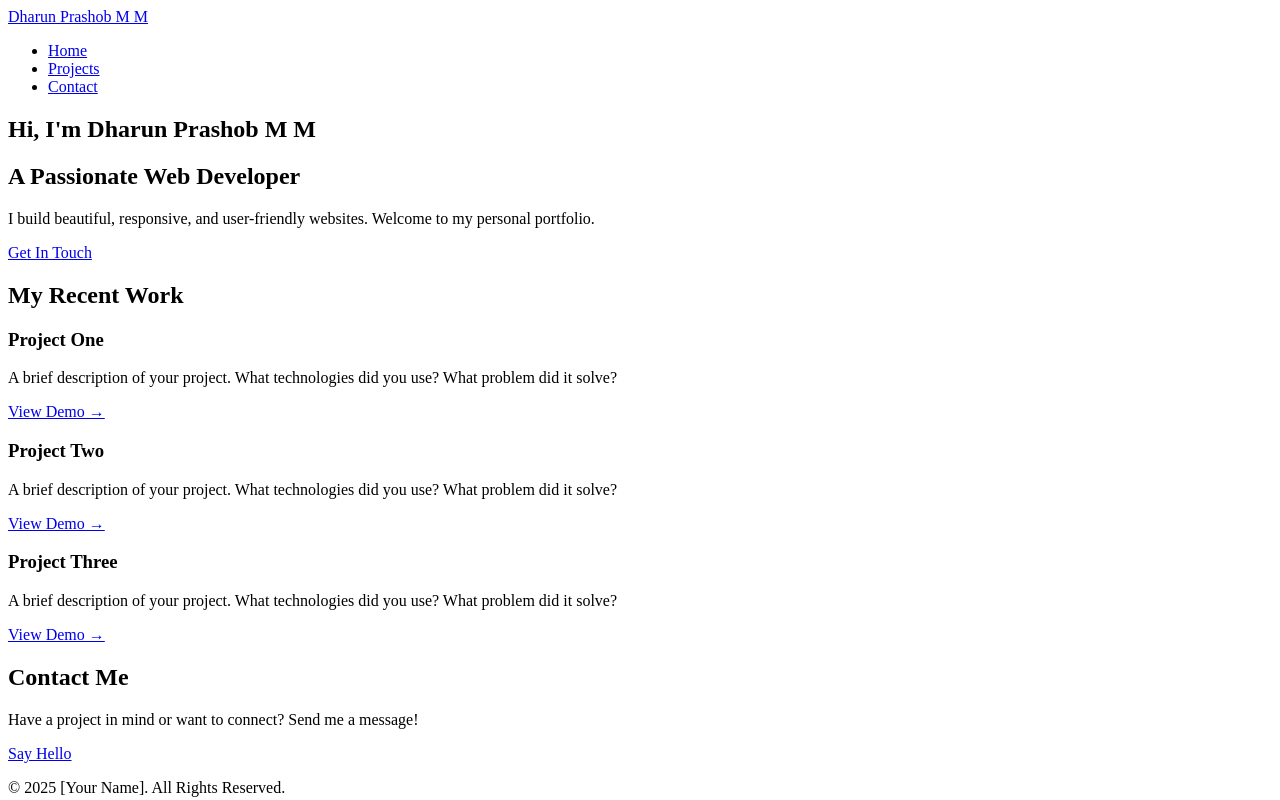
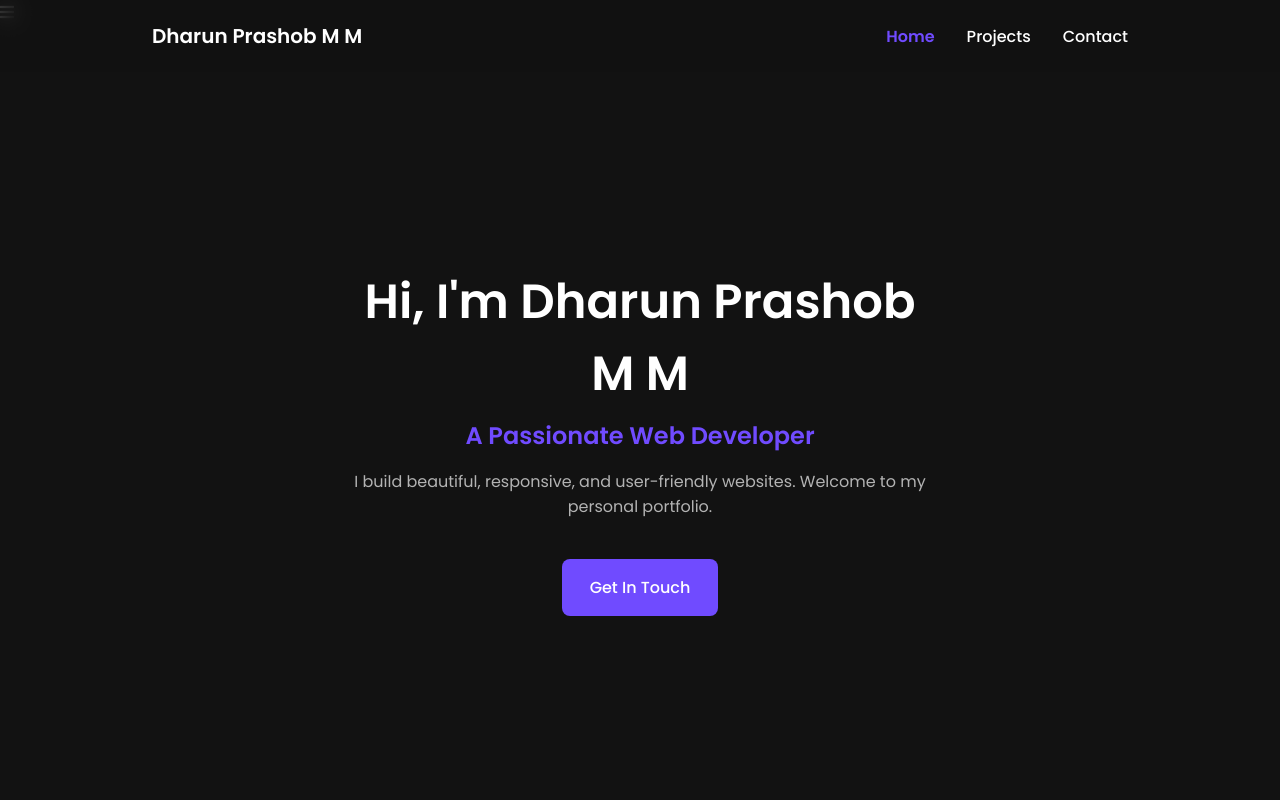
Before and after one commit to drun16/developer-portfolio, a plain HTML site: page index.html in a window 1280 px wide. Shown: the top 800 px of the page. Drawn offline with Linux system fonts and the light colour scheme.

Commit message:
Added additional functionalities

```diff
--- a/index.html
+++ b/index.html
@@ -5,14 +5,20 @@
     <meta name="viewport" content="width=device-width, initial-scale=1.0">
 
     <title>Dharun Prashob M M - Developer Portfolio</title>
-
+    <link rel="stylesheet" href="https://cdnjs.cloudflare.com/ajax/libs/font-awesome/5.15.4/css/all.min.css">
+    <link rel="stylesheet" href="css/style.css">
+    <i class="fas fa-bars"></i>
     </head>
 <body>
 
     <header class="header">
         <nav class="nav container">
             <a href="#" class="nav__logo">Dharun Prashob M M</a>
-            <div class="nav__menu">
+
+            <div class="nav__toggle" id="nav-toggle">
+                <i class="fas fa-bars"></i> </div>
+
+            <div class="nav__menu" id="nav-menu">
                 <ul class="nav__list">
                     <li class="nav__item"><a href="#home" class="nav__link">Home</a></li>
                     <li class="nav__item"><a href="#projects" class="nav__link">Projects</a></li>
@@ -24,7 +30,7 @@
 
     <main class="main">
 
-        <section id="home" class="hero">
+        <section id="home" class="hero section">
             <div class="hero__container container">
                 <div class="hero__data">
                     <h1 class="hero__title">Hi, I'm Dharun Prashob M M</h1>
@@ -37,7 +43,7 @@
             </div>
         </section>
 
-        <section id="projects" class="projects">
+        <section id="projects" class="projects section">
             <h2 class="section__title">My Recent Work</h2>
             <div class="projects__container container">
 
@@ -68,7 +74,7 @@
             </div>
         </section>
 
-        <section id="contact" class="contact">
+        <section id="contact" class="contact section">
             <h2 class="section__title">Contact Me</h2>
             <div class="contact__container container">
                 <p class="contact__description">
@@ -90,6 +96,6 @@
             </ul>
         </div>
     </footer>
-
+   <script src="js/script.js"></script>
     </body>
 </html>
--- /dev/null
+++ b/js/script.js
@@ -0,0 +1,59 @@
+/* =================== MOBILE NAV MENU =================== */
+const navMenu = document.getElementById('nav-menu'),
+      navToggle = document.getElementById('nav-toggle'),
+      navClose = document.getElementById('nav-close');
+
+// Show menu
+// We check if navToggle exists before adding the event listener
+if (navToggle) {
+    navToggle.addEventListener('click', () => {
+        navMenu.classList.toggle('show-menu');
+    });
+}
+
+// Hide menu when a link is clicked
+const navLinks = document.querySelectorAll('.nav__link');
+
+function linkAction() {
+    const navMenu = document.getElementById('nav-menu');
+    // When we click on each nav__link, we remove the show-menu class
+    navMenu.classList.remove('show-menu');
+}
+navLinks.forEach(n => n.addEventListener('click', linkAction));
+
+
+/* =================== ACTIVE LINK ON SCROLL =================== */
+const sections = document.querySelectorAll('section[id]');
+
+function scrollActive() {
+    const scrollY = window.pageYOffset;
+
+    sections.forEach(current => {
+        const sectionHeight = current.offsetHeight;
+        const sectionTop = current.offsetTop - 50; // -50 to trigger a bit earlier
+        const sectionId = current.getAttribute('id');
+        const correspondingLink = document.querySelector('.nav__menu a[href*=' + sectionId + ']');
+
+        if (scrollY > sectionTop && scrollY <= sectionTop + sectionHeight) {
+            correspondingLink.classList.add('active-link');
+        } else {
+            correspondingLink.classList.remove('active-link');
+        }
+    });
+}
+window.addEventListener('scroll', scrollActive);
+
+/* =================== FADE-IN ANIMATION ON SCROLL =================== */
+const observer = new IntersectionObserver((entries) => {
+    entries.forEach((entry) => {
+        if (entry.isIntersecting) {
+            entry.target.classList.add('fade-in');
+        } else {
+            // Optional: Remove the class if you want the animation to repeat every time
+            // entry.target.classList.remove('fade-in');
+        }
+    });
+});
+
+const sectionsToAnimate = document.querySelectorAll('.section');
+sectionsToAnimate.forEach((el) => observer.observe(el));
```
